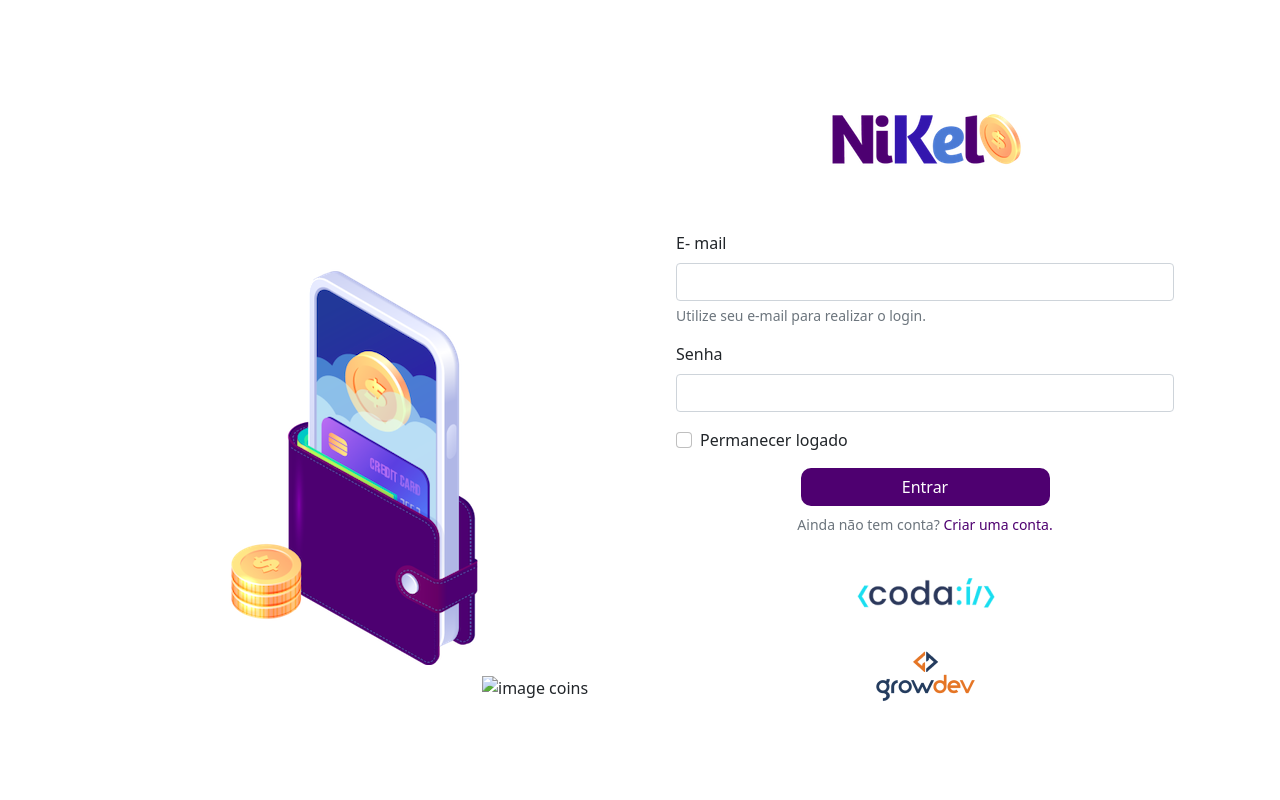
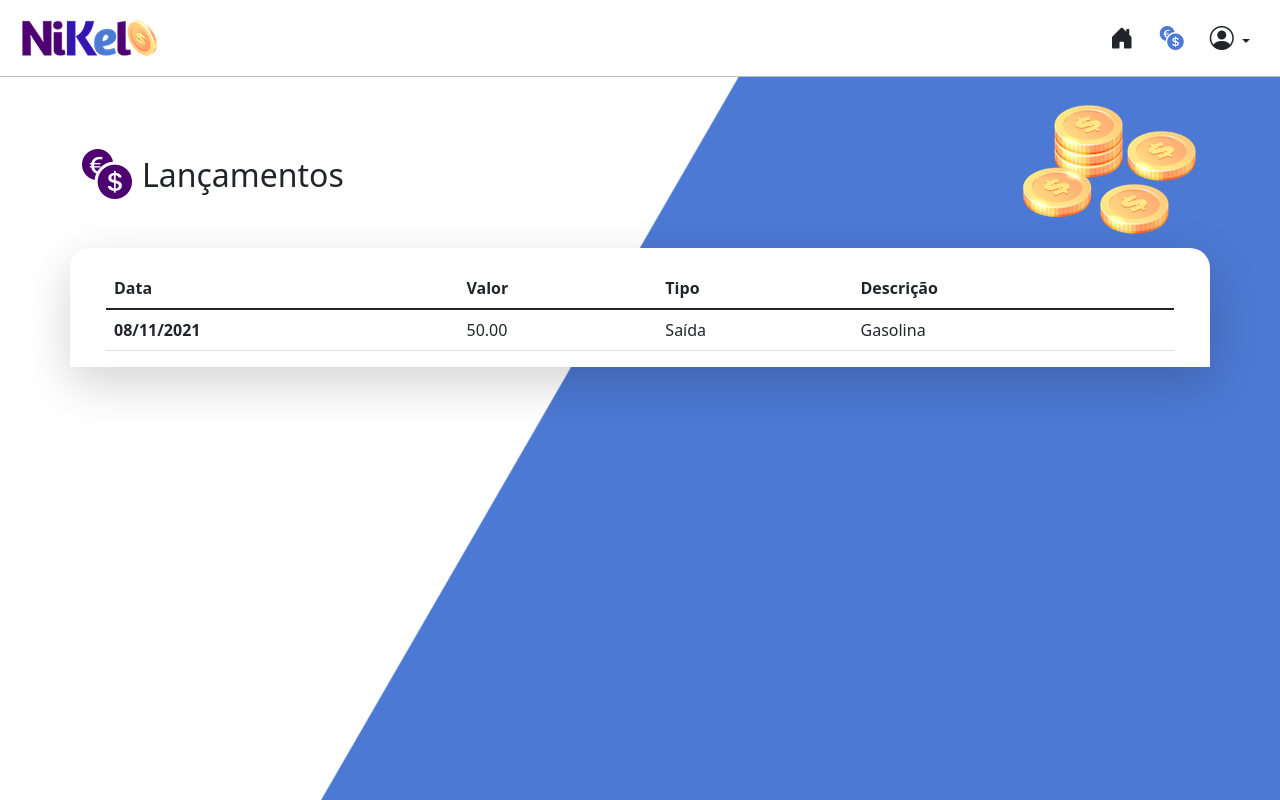
Before and after one commit to igor-ramos-dev/nikel, a plain HTML site: page public/transactions.html in a window 1280 px wide. Drawn offline with nearby package versions, Linux system fonts and the light colour scheme.

Commit message:
feat: cria a página de lançamentos

```diff
--- a/public/transactions.html
+++ b/public/transactions.html
@@ -9,116 +9,104 @@
       integrity="sha384-1BmE4kWBq78iYhFldvKuhfTAU6auU8tT94WrHftjDbrCEXSU1oBoqyl2QvZ6jIW3"
       crossorigin="anonymous"
     />
+    <link
+      rel="stylesheet"
+      href="https://cdn.jsdelivr.net/npm/bootstrap-icons@1.13.1/font/bootstrap-icons.min.css"
+    />
     <link rel="stylesheet" href="./css/styles.css" />
-    <title>Nikel - Histórico</title>
+    <title>Nikel - Home</title>
   </head>
-  <body>
-    <main>
-      <div class="container">
-        <div class="row vh-100">
-          <div class="col d-flex justify-content-center my-5 flex-column">
-            <div class="text-login">
-              <p>Organize suas finanças de uma forma fácil.</p>
-              <p>Controle o seu dinheiro e investimentos.</p>
-              <p>Economize e atinja os seus objetivos.</p>
-            </div>
-            <div class="text-center">
+  <body id="app">
+    <header>
+      <nav class="navbar navbar-expand navbar-light bg-white">
+        <div class="container-fluid">
+          <a class="navbar-brand" href="#">
             <img
-                src="./assets/images/pocket.png"
-                alt="image pocket"
+              src="./assets/images/nikel-small-logo.png"
+              alt="logo nikel"
               class="img-fluid"
             />
-              <img
-                src="./assets/images//coins.png"
-                alt="image coins"
-                class="img-fluid d-none d-md-inline coins"
-              />
+          </a>
+          <button
+            class="navbar-toggler"
+            type="button"
+            data-bs-toggle="collapse"
+            data-bs-target="#navbarSupportedContent"
+            aria-controls="navbarSupportedContent"
+            aria-expanded="false"
+            aria-label="Toggle navigation"
+          >
+            <span class="navbar-toggler-icon"></span>
+          </button>
+          <div
+            class="collapse navbar-collapse justify-content-end"
+            id="navbarSupportedContent"
+          >
+            <div class="d-flex">
+              <a href="home.html"
+                ><button class="btn" type="button">
+                  <i class="bi bi-house-door-fill fs-4"></i></button
+              ></a>
+              <a href="transactions.html"
+                ><button class="btn" type="button">
+                  <i
+                    class="bi bi-currency-exchange color-secondary fs-4"
+                  ></i></button
+              ></a>
+              <div class="dropdown">
+                <button
+                  class="btn dropdown-toggle"
+                  type="button"
+                  data-bs-toggle="dropdown"
+                  aria-expanded="false"
+                >
+                  <i class="bi bi-person-circle fs-4"></i>
+                </button>
+                <ul class="dropdown-menu">
+                  <li><a class="dropdown-item" href="#">Sair</a></li>
+                </ul>
               </div>
             </div>
-          <div class="col d-flex justify-content-center my-5 flex-column">
-            <div class="container">
+          </div>
+        </div>
+      </nav>
+    </header>
+    <main>
+      <div class="container-lg">
         <div class="row">
-                <div class="col d-flex justify-content-center my-5 flex-column">
-                  <div class="text-center mb-3">
-                    <img
-                      src="./assets/images/nikel-logo.png"
-                      alt="nikel logo"
-                      class="img-fluid"
-                    />
+          <div class="col mt-4 d-flex justify-content-start align-items-center">
+            <i class="bi bi-currency-exchange color-primary icon-detail"></i>
+            <span class="fs-2">Lançamentos</span>
+          </div>
+          <div class="col d-flex mt-4 justify-content-end">
+            <div class="text-center">
+              <img src="./assets/images/coins-small.png" alt="small coins" />
             </div>
           </div>
         </div>
         <div class="row">
-                <div class="col">
-                  <form>
-                    <div class="mb-3">
-                      <label for="exampleInputEmail1" class="form-label"
-                        >E- mail</label
-                      >
-                      <input
-                        type="email"
-                        class="form-control"
-                        id="exampleInputEmail1"
-                        aria-describedby="emailHelp"
-                      />
-                      <div id="emailHelp" class="form-text">
-                        Utilize seu e-mail para realizar o login.
-                      </div>
-                    </div>
-                    <div class="mb-3">
-                      <label for="exampleInputPassword1" class="form-label"
-                        >Senha</label
-                      >
-                      <input
-                        type="password"
-                        class="form-control"
-                        id="exampleInputPassword1"
-                      />
-                    </div>
-                    <div class="mb-3 form-check">
-                      <input
-                        type="checkbox"
-                        class="form-check-input"
-                        id="exampleCheck1"
-                      />
-                      <label class="form-check-label" for="exampleCheck1"
-                        >Permanecer logado</label
-                      >
-                    </div>
-                    <button type="submit" class="btn button-login">
-                      Entrar
-                    </button>
-                  </form>
-                </div>
-              </div>
+          <div class="col-12 info shadow-lg">
+            <div class="container">
               <div class="row">
                 <div class="col">
-                  <p class="text-center mt-2 form-text">
-                    Ainda não tem conta?
-                    <span class="link-default">Criar uma conta.</span>
-                  </p>
-                </div>
-              </div>
-              <div class="row">
-                <div class="col">
-                  <div class="text-center mt-4">
-                    <img
-                      src="./assets/images/codai-logo.png"
-                      alt="codai logo"
-                      class="img-fluid"
-                    />
-                  </div>
-                </div>
-              </div>
-              <div class="row">
-                <div class="col">
-                  <div class="text-center">
-                    <img
-                      src="./assets/images/growdev-logo.png"
-                      alt="growdev logo"
-                      class="img-fluid"
-                    />
-                  </div>
+                  <table class="table">
+                    <thead>
+                      <tr>
+                        <th scope="col">Data</th>
+                        <th scope="col">Valor</th>
+                        <th scope="col">Tipo</th>
+                        <th scope="col">Descrição</th>
+                      </tr>
+                    </thead>
+                    <tbody>
+                      <tr>
+                        <th scope="row">08/11/2021</th>
+                        <td>50.00</td>
+                        <td>Saída</td>
+                        <td>Gasolina</td>
+                      </tr>
+                    </tbody>
+                  </table>
                 </div>
               </div>
             </div>
@@ -126,5 +114,11 @@
         </div>
       </div>
     </main>
+
+    <script
+      src="https://cdn.jsdelivr.net/npm/bootstrap@5.3.8/dist/js/bootstrap.bundle.min.js"
+      integrity="sha384-FKyoEForCGlyvwx9Hj09JcYn3nv7wiPVlz7YYwJrWVcXK/BmnVDxM+D2scQbITxI"
+      crossorigin="anonymous"
+    ></script>
   </body>
 </html>
```
Also changed, not shown: public/home.html (+1 -1 lines). Lines whose indentation alone changed are shown as unchanged.
